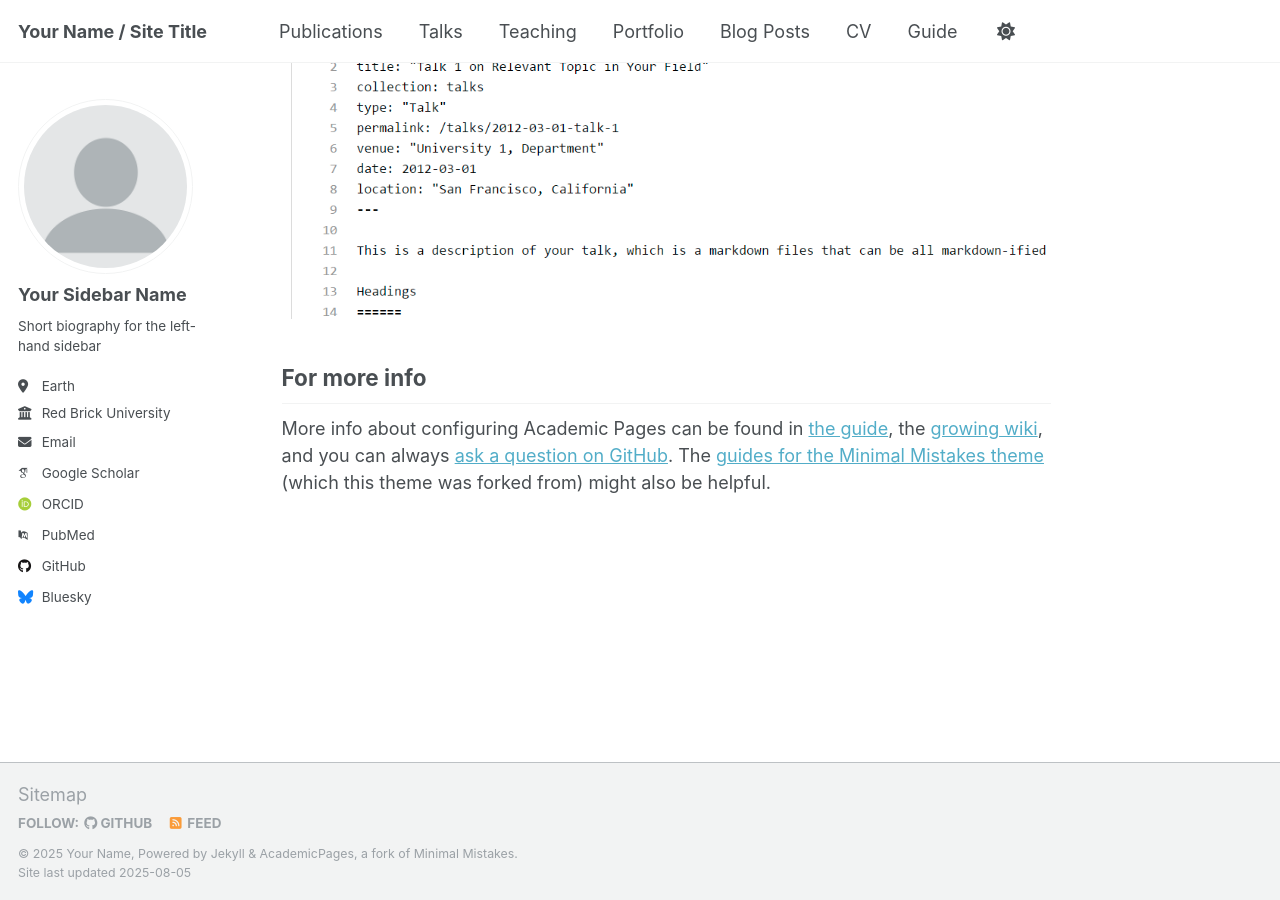
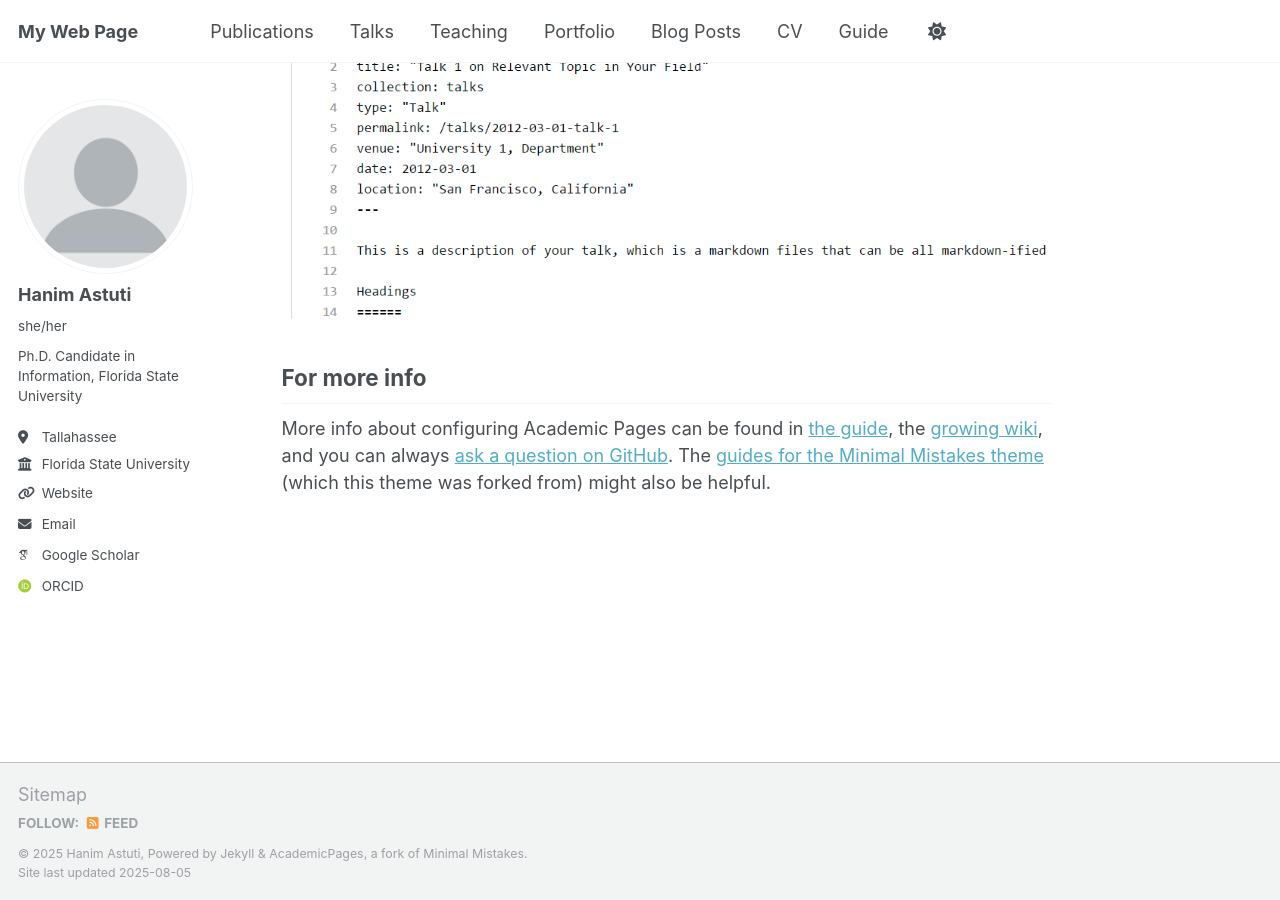
Before and after one commit to hmastuti/hmastuti.github.io, a Jekyll site: the page built from _pages/about.md, in a window 1280 px wide and 900 px high, scrolled down 2880 px. Built offline with Jekyll 4.4.1, drawn with Linux system fonts in a browser that asks for light colours; some web fonts are replaced; a script that is not in the unit is left out.

Commit message:
Update _config.yml

```diff
--- a/_config.yml
+++ b/_config.yml
@@ -9,11 +9,11 @@
 # Basic Site Settings
 locale                   : "en-US"
 site_theme               : "default"
-title                    : "Your Name / Site Title"
+title                    : "My Web Page"
 title_separator          : "-"
-name                     : &name "Your Name"
-description              : &description "personal description"
-url                      : https://academicpages.github.io # the base hostname & protocol for your site e.g. "https://[your GitHub username].github.io" or if you already have some other page hosted on Github then use "https://[your GitHub username].github.io/[Your Repo Name]"
+name                     : &name "Hanim Astuti"
+description              : &description ""
+url                      : https://hmastuti.github.io
 baseurl                  : "" # the subpath of your site, e.g. "/blog"
 repository               : "academicpages/academicpages.github.io"
 
@@ -23,23 +23,23 @@ repository               : "academicpages/academicpages.github.io"
 author:
   # Biographic information
   avatar           : "profile.png"
-  name             : "Your Sidebar Name"
-  pronouns         : # example: "she/her"
-  bio              : "Short biography for the left-hand sidebar"
-  location         : "Earth"
-  employer         : "Red Brick University"
-  uri              : # URL
-  email            : "none@example.org"
+  name             : "Hanim Astuti"
+  pronouns         : "she/her"
+  bio              : "Ph.D. Candidate in Information, Florida State University"
+  location         : "Tallahassee"
+  employer         : "Florida State University"
+  uri              : "https://www.fsu.edu"
+  email            : "hastuti@fsu.edu"
 
   # Academic websites
   academia         : # URL
   arxiv            : # URL - Update with the correct link to your profile
-  googlescholar    : "https://scholar.google.com/citations?user=PS_CX0AAAAAJ"
+  googlescholar    : "https://scholar.google.com/citations?user=yu945KoAAAAJ&hl=en"
   inspire-hep      : # URL
   impactstory      : # URL
-  orcid            : "http://orcid.org/yourorcidurl"
+  orcid            : "http://orcid.org/0000-0002-8761-8895"
   semantic         : # URL
-  pubmed           : "https://www.ncbi.nlm.nih.gov/pubmed/?term=john+snow"
+  pubmed           : # URL
   researchgate     : # URL
   scopus           : # URL
 
@@ -47,13 +47,13 @@ author:
   bitbucket        : # Username - Update with your username on the site
   codepen          : # Username
   dribbble         : # Username
-  github           : "academicpages"
+  github           : # "academicpages"
   kaggle           : # Username
   stackoverflow    : # User number or user number and name (i.e., use "1" or "1/jeff-atwood")
 
   # Social media
   artstation       : # Username
-  bluesky          : "bsky.app" # Replace this with you Bluesky username
+  bluesky          : # "bsky.app" # Replace this with you Bluesky username
   facebook         : # Username
   flickr           : # Username
   foursquare       : # Username
```
